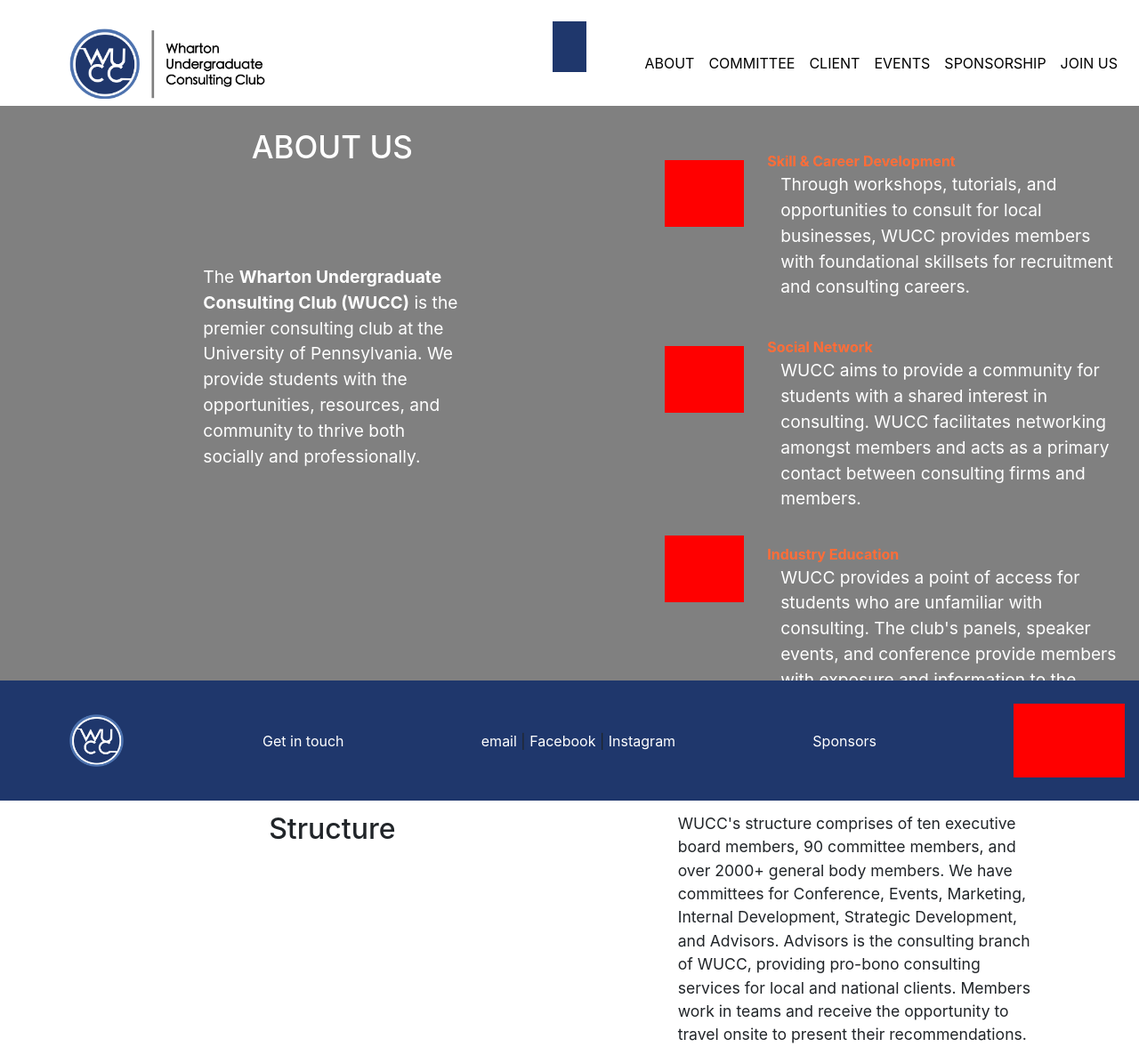
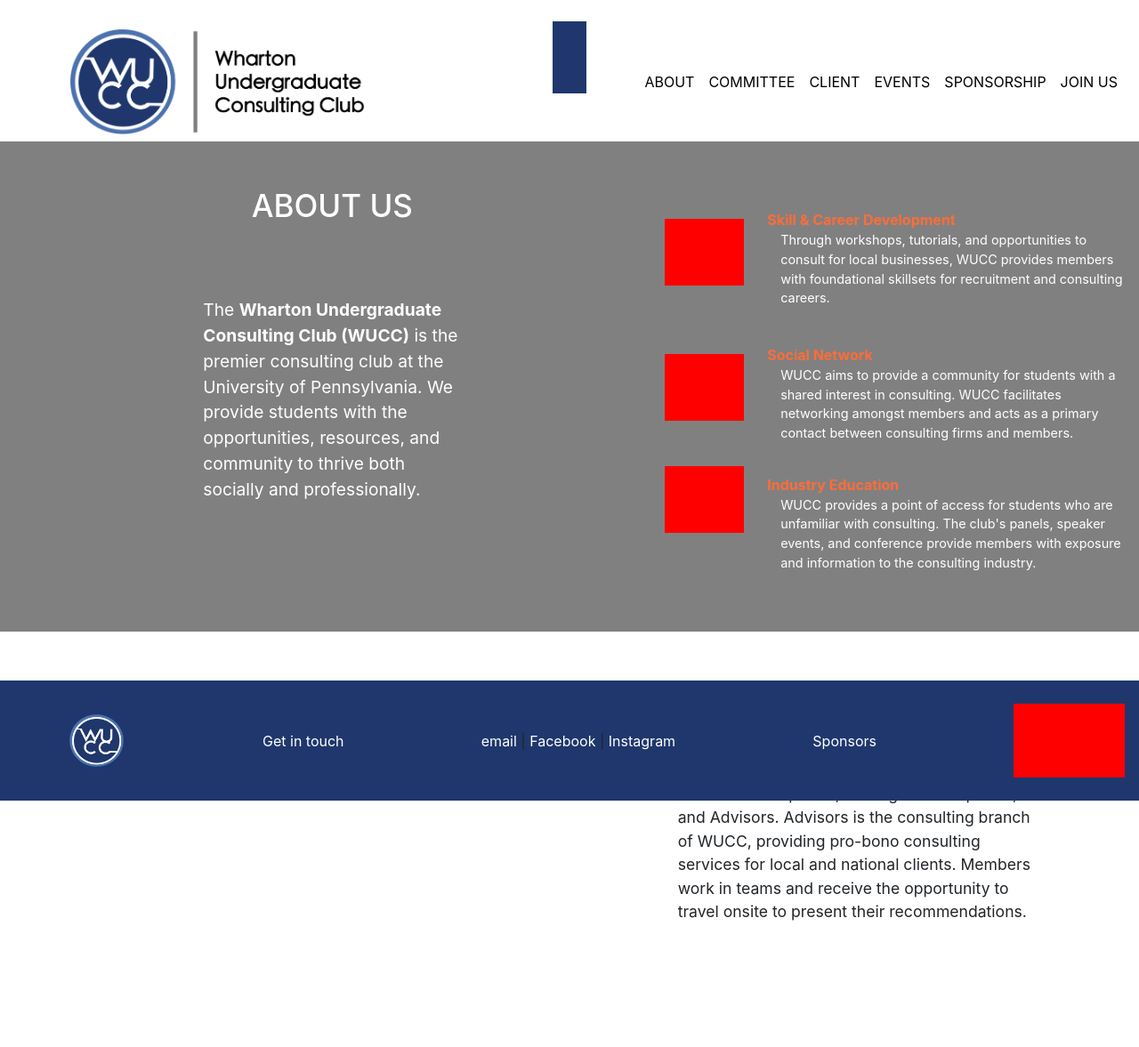
Before and after one commit to Penn-Wucc/Penn-Wucc.github.io, a Jekyll site: the page built from about.html, in a window 1280 px wide. Shown: the whole page at 89% size. Built offline with Jekyll 4.4.1, drawn with Linux system fonts in a browser that asks for light colours; nearby versions of some CDN libraries; after the commit the page ends 1038 px from its top, so only the background shows below that.

Commit message:
Scaling hotfix

```diff
--- a/about.html
+++ b/about.html
@@ -25,7 +25,7 @@ permalink: /about/
                                 <strong>Skill & Career Development</strong>
                             </div>
                         </div>
-                        <div class="">
+                        <div class="descrip">
                             <p>Through workshops, tutorials, and opportunities to consult for local businesses,
                                 WUCC provides members with foundational skillsets for recruitment and consulting careers.
                             </p>
@@ -40,7 +40,7 @@ permalink: /about/
                                 <strong>Social Network</strong>
                             </div>
                         </div>
-                        <div class="">
+                        <div class="descrip">
                             <p>WUCC aims to provide a community for students with a shared interest in consulting.
                                 WUCC facilitates networking amongst members and acts as a primary contact
                                 between consulting firms and members.
@@ -56,7 +56,7 @@ permalink: /about/
                                 <strong>Industry Education</strong>
                             </div>
                         </div>
-                        <div class="">
+                        <div class="descrip">
                             <p>WUCC provides a point of access for students who are unfamiliar with consulting. The club's
                                 panels, speaker events, and conference provide members with exposure and information to the consulting industry.
                             </p>
--- a/css/front.scss
+++ b/css/front.scss
@@ -19,7 +19,6 @@ body {
     font: 'Montserrat';
     font-weight: 400;
     position: absolute;
-    overflow-y: scroll;
 
 }
 
@@ -42,66 +41,11 @@ body {
     background-color: gray;
     min-height: 50%;
     color: white;
+    padding-top: 2%;
+    padding-bottom: 2%;
 }
 
-.content {
-    margin-top: 2%;
-    margin-bottom: 2%;
-    h3 {
-        color: white;
-        border-bottom-color: white;
-    }
-    p {
-        font-size: 1.2rem;
-        strong {
-            color: white;
 
-        }
-    }
-}
-
-.redder {
-    width: 75px;
-    height: 75px;
-    margin-right: 5%;
-    margin-top: 2%;
-    background-color: red;
-}
-
-.whiteout {
-    margin-top: 2%;
-    height: 1em;
-    background-color: white;
-}
-
-.secondary {
-    margin-top: 1em;
-}
-
-.subheader {
-    color: #ff6d38;
-}
-
-.subcontent {
-    margin-top:5%;
-}
-.intro {
-    margin-bottom: 30%;
-}
-
-.structure {
-    margin-top: 5%;
-    .content-grey {
-        font-size: 1.1rem;
-    }
-
-    @media(min-width: 700px) {
-        margin-bottom: 12rem;
-    }
-    @media(max-width: 699px) {
-        margin-bottom: 3rem;
-    }
-}
 // .front-text {
 //     color: #EEEDEA;
 //     text-align: center;
--- a/css/main.scss
+++ b/css/main.scss
@@ -29,5 +29,79 @@ body {
 .logo {
     background-repeat: no-repeat;
     background-position-y: center;
+}
 
+.target {
+    background-color: gray;
+    min-height: 50%;
+    color: white;
+    padding-top: 2%;
+    padding-bottom: 2%;
 }
+
+.content {
+    margin-top: 2%;
+    margin-bottom: 2%;
+    h3 {
+        color: white;
+        border-bottom-color: white;
+    }
+    p {
+        font-size: 1.2rem;
+        strong {
+            color: white;
+
+        }
+    }
+}
+
+.redder {
+    width: 75px;
+    height: 75px;
+    margin-right: 5%;
+    margin-top: 2%;
+    background-color: red;
+}
+
+.whiteout {
+    margin-top: 2%;
+    height: 1em;
+    background-color: white;
+}
+
+.secondary {
+    margin-top: 1em;
+}
+
+.subheader {
+    color: #ff6d38;
+}
+
+.subcontent {
+    margin-top:5%;
+}
+
+.descrip p{
+    font-size: .9rem;
+}
+.intro {
+    margin-bottom: 20%;
+}
+
+.structure {
+    margin-top: 5%;
+    .content-grey {
+        font-size: 1.1rem;
+    }
+
+    @media(min-width: 700px) {
+        margin-bottom: 12rem;
+    }
+    @media(max-width: 699px) {
+        margin-bottom: 3rem;
+    }
+}
+
+.target_body {
+    margin-top: 3%;
+}
--- a/join.html
+++ b/join.html
@@ -3,7 +3,7 @@ title: Join Us
 layout: default
 permalink: /join/
 ---
-<div class="container-fluid">
+<div class="container-fluid target_body">
     <div class="row">
         <div class="col-md-4 offset-md-2">
             <p>
```
Also changed, not shown: other parts of about.html (+1 -1 lines).
